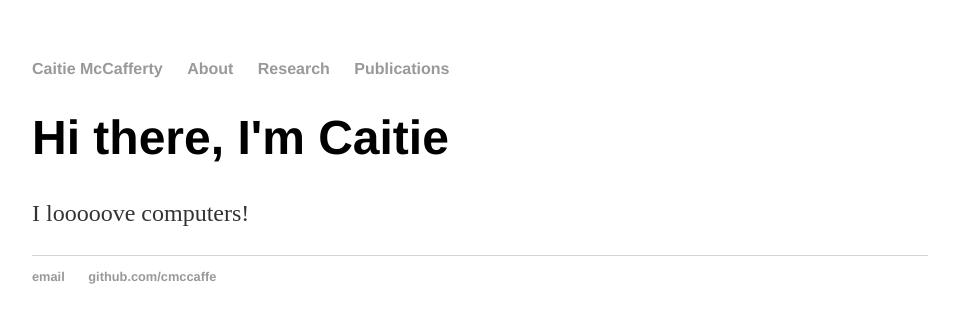
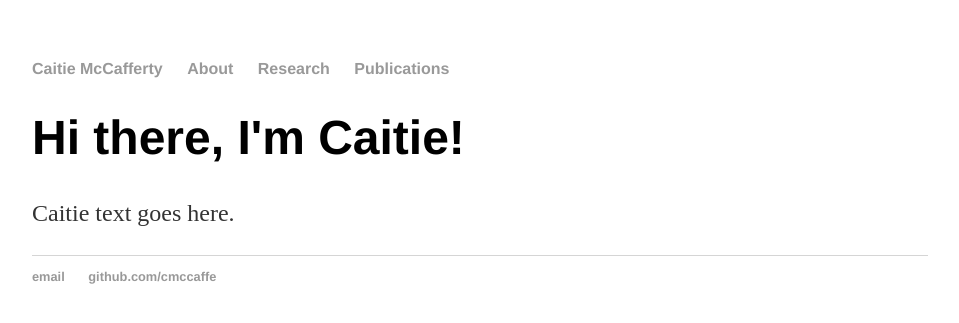
Before and after one commit to paulsouthard1/paulsouthard1.github.io, a Jekyll site: the page built from index.html, in a window 1280 px wide. Shown: the top 323 px of the page, without its empty margins (160-1119 px from the left). Built offline with Jekyll 4.4.1, drawn with Linux system fonts in a browser that asks for light colours.

Commit message:
Update index.html

```diff
--- a/index.html
+++ b/index.html
@@ -3,6 +3,6 @@ layout: default
 title: Caitie McCafferty
 ---
 <div class="blurb">
-	<h1>Hi there, I'm Caitie</h1>
-	<p>I looooove computers!</a></p>
+	<h1>Hi there, I'm Caitie!</h1>
+	<p>Caitie text goes here.</p>
 </div><!-- /.blurb -->
```
